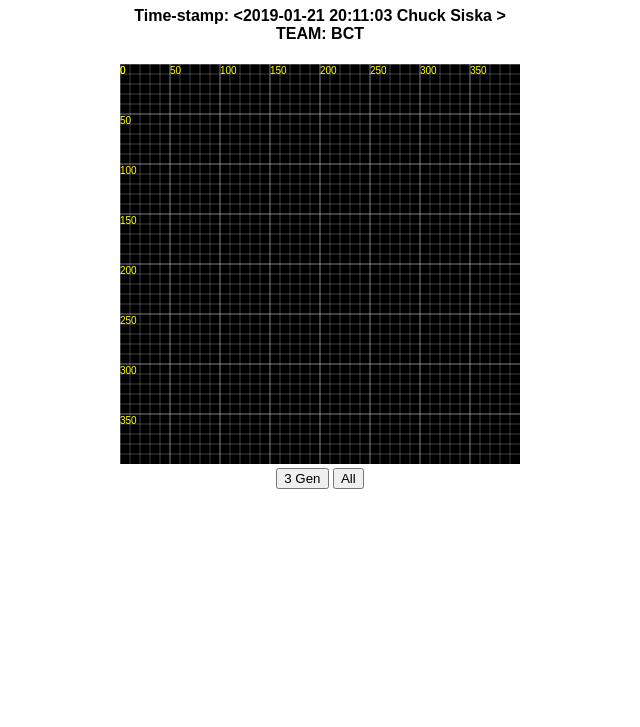
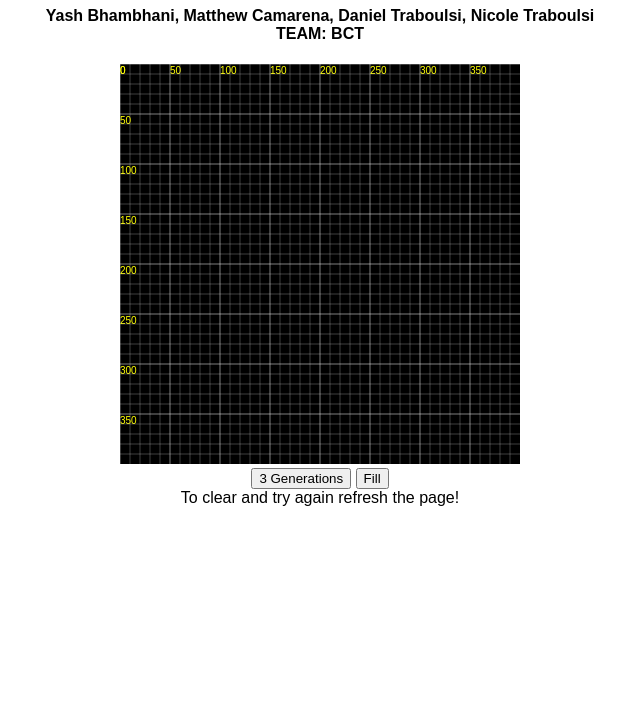
Before and after one commit to MatthewCamarena/Rule90, a plain HTML site: page js-1.html in a window 1280 px wide. Shown: the part 73-800 px from the top of the page, without its empty margins (320-960 px from the left). Drawn offline with Linux system fonts and the light colour scheme; files that its build step writes are made by us from their sources; files whose address does not match are found by name.

Commit message:
Update js-1.html

```diff
--- a/js-1.html
+++ b/js-1.html
@@ -2,8 +2,9 @@
 <title>Rule 90</title>
 <link rel="stylesheet" href="../assets/styles.css">
 </head>
-<body><h1>Playing the HTML canvas</h1>
-<h4>Time-stamp: <2019-01-21 20:11:03 Chuck Siska >
+<body><h1>Playing Rule 90 Cellular Automaton</h1>
+<h4>
+Yash Bhambhani, Matthew Camarena, Daniel Traboulsi, Nicole Traboulsi
 <br>
 TEAM: BCT
 </h4>
@@ -38,6 +39,7 @@ function draw_title( context )
   //draw_title( context );   // I deleted because i didn't want it to display the word grid
 
 </script>
-<button type="button" onclick="rule90(context, 3)">3 Gen</button>
-<button type="button" onclick="rule90(context, 39)">All</button>
+<button type="button" onclick="rule90(context, 3)">3 Generations</button>
+<button type="button" onclick="rule90(context, 39)">Fill</button>
+<br> To clear and try again refresh the page!
 </html>
```
